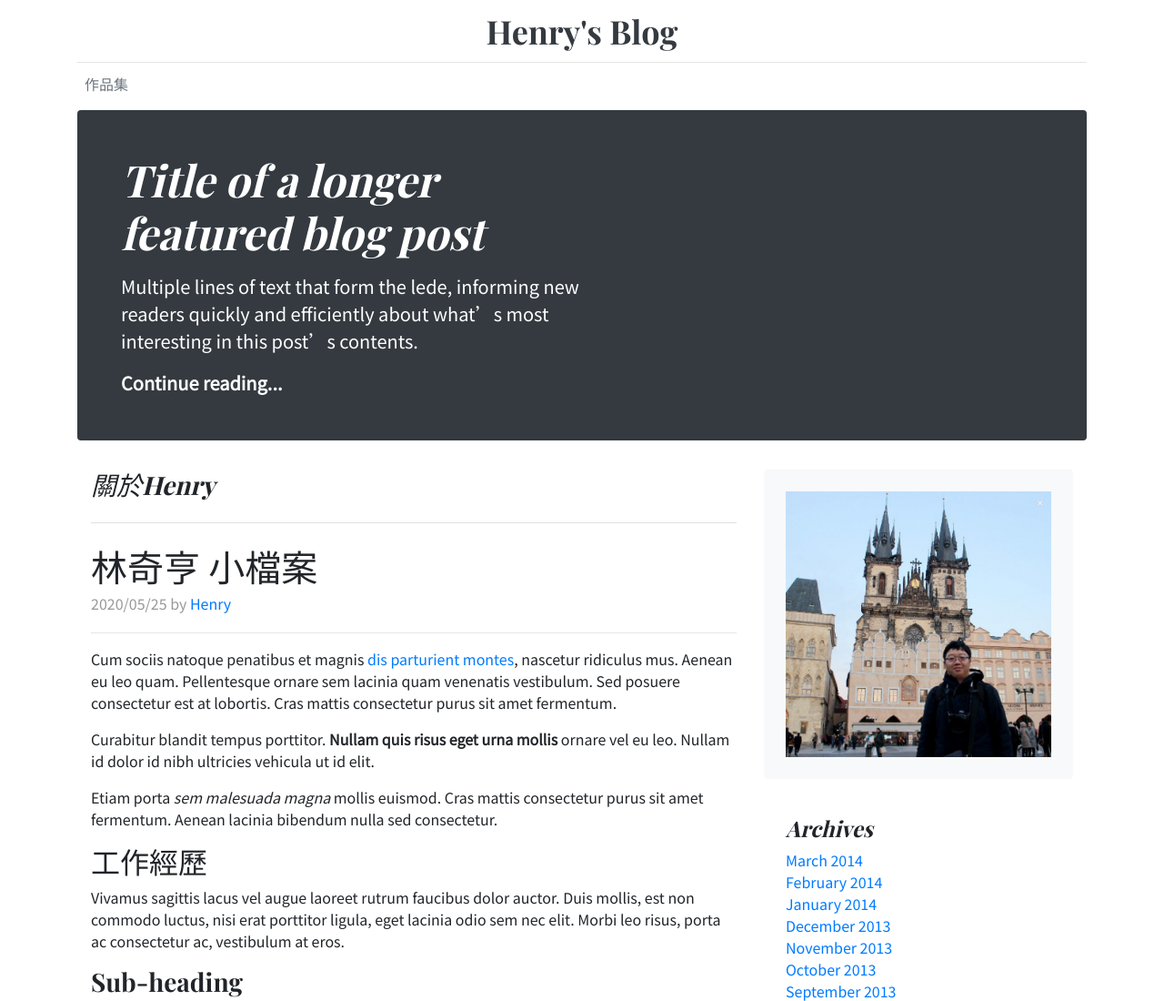
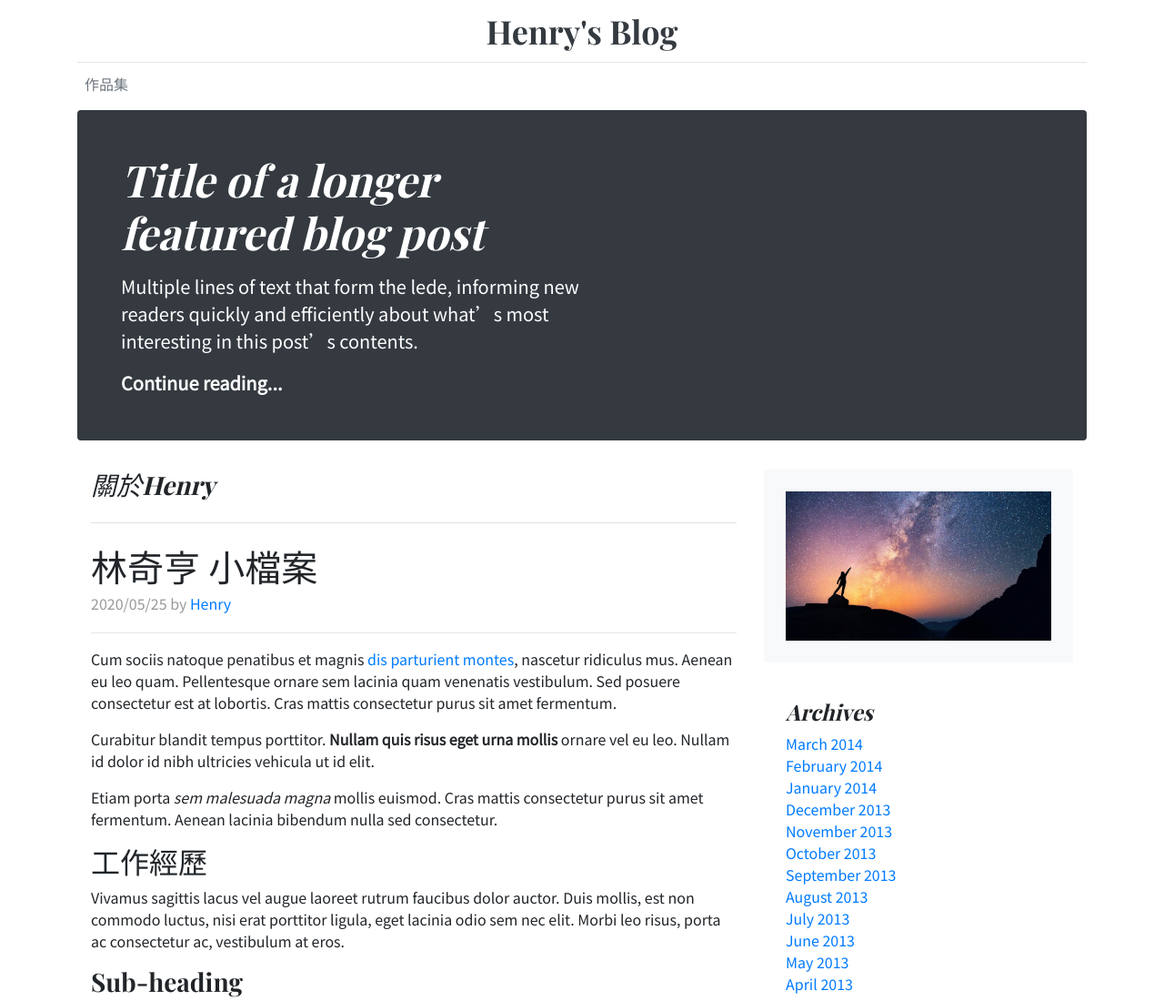
Before and after one commit to LinChiHeng/BuildSchoolLabs, a plain HTML site: page index.html in a window 1280 px wide. Shown: the top 1100 px of the page at 91% size. Drawn offline with nearby package versions, Linux system fonts and the light colour scheme.

Commit message:
change photo

```diff
--- a/index.html
+++ b/index.html
@@ -174,7 +174,7 @@
 
     <aside class="col-md-4 blog-sidebar">
       <div class="p-4 mb-3 bg-light rounded">
-        <img class="w-100" src="image/photo01.png" alt=""></div>
+        <img class="w-100" src="image/photo01.jpg" alt=""></div>
 
       <div class="p-4">
         <h4 class="font-italic">Archives</h4>
```
Also changed, not shown: image/photo01.jpg (added), image/photo01.png (deleted).
